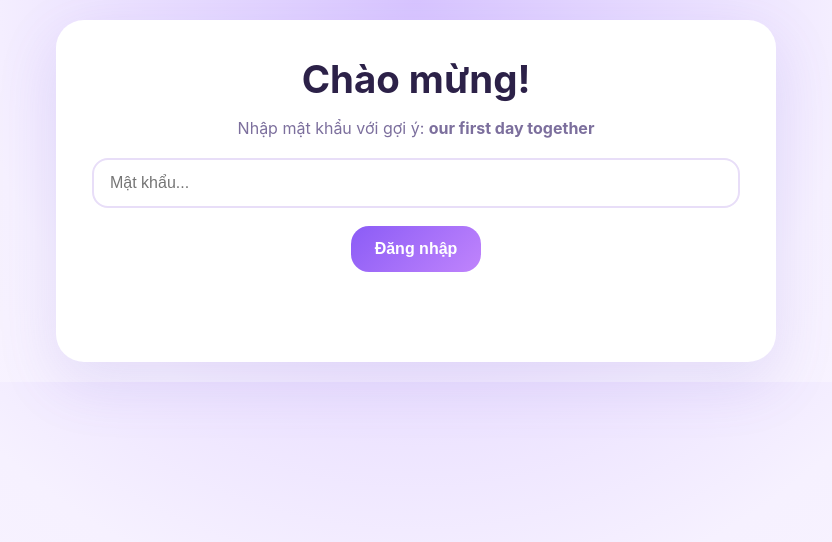
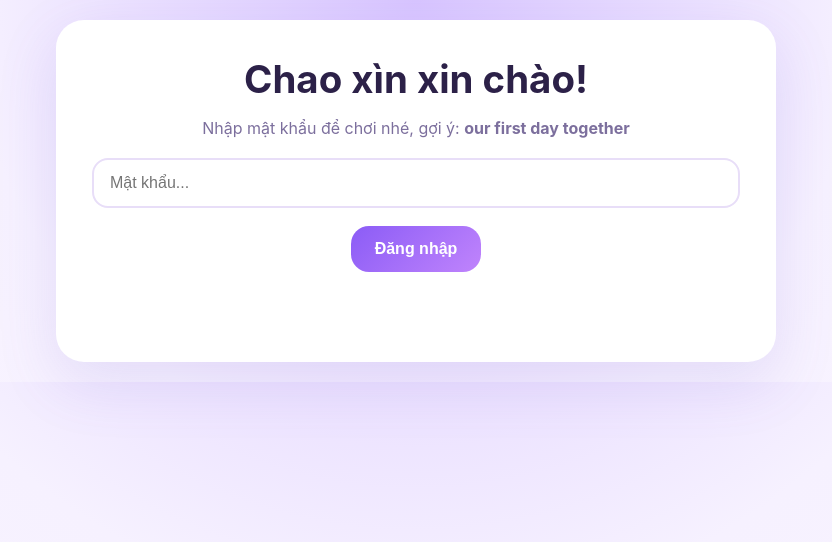
Before and after one commit to vannnt23411/linhtinh, a plain HTML site: page index.html in a window 1280 px wide. Shown: the whole page, without its empty margins (224-1056 px from the left). Drawn offline with Linux system fonts and the light colour scheme.

Commit message:
Update index.html

```diff
--- a/index.html
+++ b/index.html
@@ -10,8 +10,8 @@
   <div class="page">
     <section class="screen screen--login active" id="loginScreen">
       <div class="card">
-        <h1>Chào mừng!</h1>
-        <p class="hint">Nhập mật khẩu với gợi ý: <strong>our first day together</strong></p>
+        <h1>Chao xìn xin chào!</h1>
+        <p class="hint">Nhập mật khẩu để chơi nhé, gợi ý: <strong>our first day together</strong></p>
         <div class="field">
           <input id="passwordInput" type="password" placeholder="Mật khẩu..." />
         </div>
```
